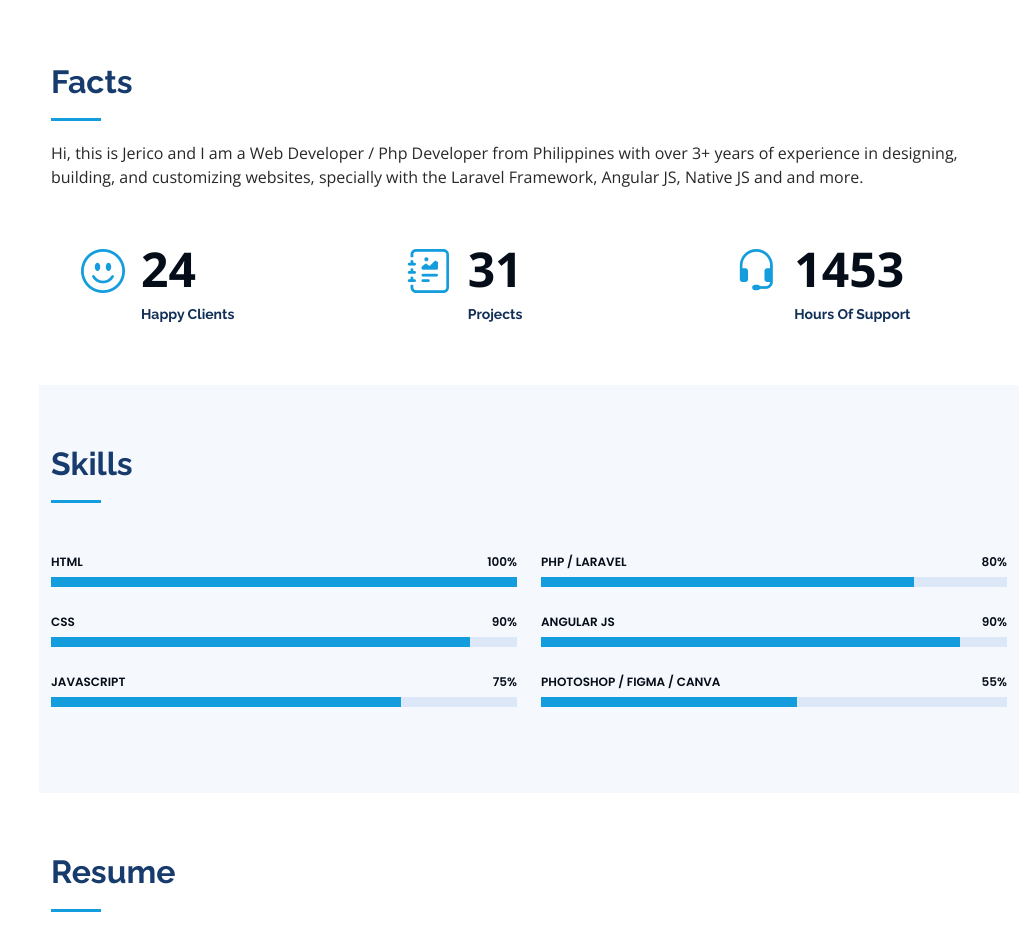
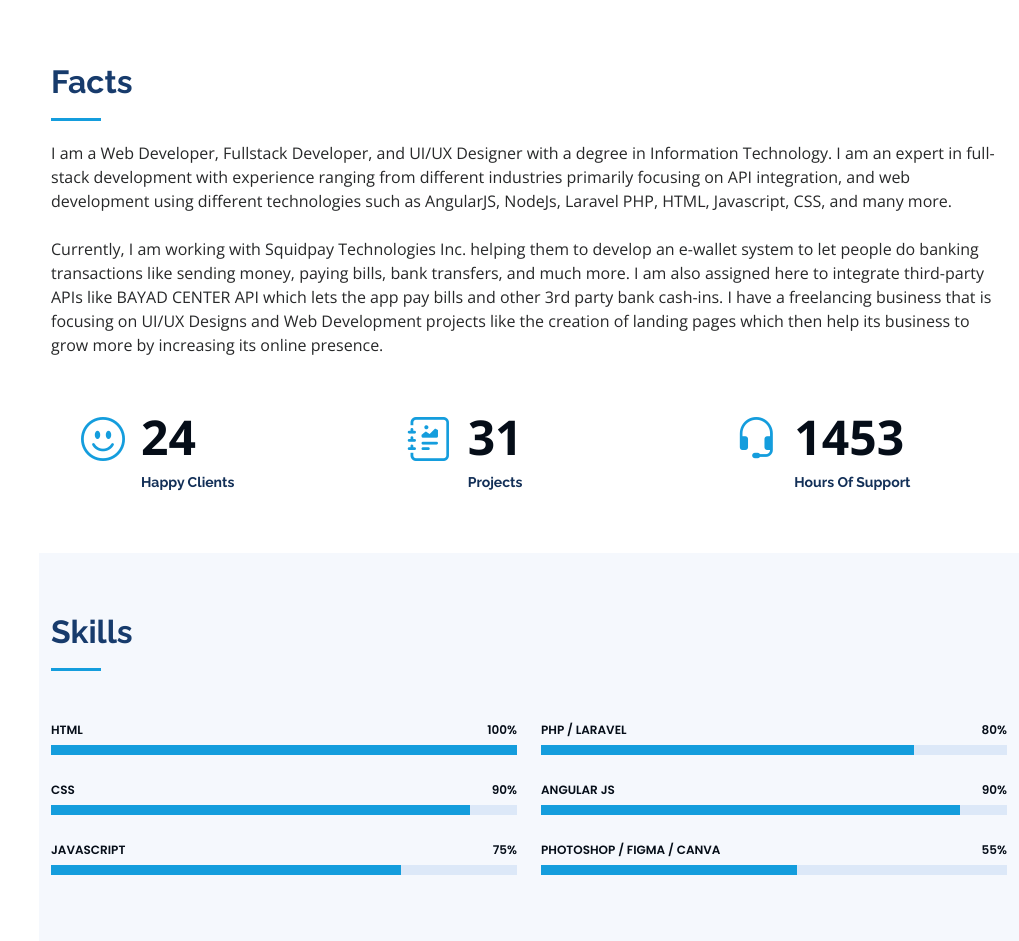
Before and after one commit to echodunchie/echo, a plain HTML site: page index.html in a window 1280 px wide. Shown: the part 1409-2350 px from the top of the page, without its empty margins (261-1280 px from the left). Drawn offline with nearby package versions, Linux system fonts and the light colour scheme.

Commit message:
edited facts about me

```diff
--- a/index.html
+++ b/index.html
@@ -134,7 +134,17 @@
 
         <div class="section-title">
           <h2>Facts</h2>
-          <p>Hi, this is Jerico and I am a Web Developer / Php Developer from Philippines with over 3+ years of experience in designing, building, and customizing websites, specially with the Laravel Framework, Angular JS, Native JS and and more.</p>
+          <p>I am a Web Developer, Fullstack Developer, and UI/UX Designer with a degree in Information Technology. I am an expert in
+          full-stack development with experience ranging from different industries primarily focusing on API integration, and web
+          development using different technologies such as AngularJS, NodeJs, Laravel PHP, HTML, Javascript, CSS, and many more.
+
+          <br><br>
+          Currently, I am working with Squidpay Technologies Inc. helping them to develop an e-wallet system to let people do
+          banking transactions like sending money, paying bills, bank transfers, and much more. I am also assigned here to
+          integrate third-party APIs like BAYAD CENTER API which lets the app pay bills and other 3rd party bank cash-ins.
+
+          I have a freelancing business that is focusing on UI/UX Designs and Web Development projects like the creation of
+          landing pages which then help its business to grow more by increasing its online presence.</p>
         </div>
 
         <div class="row no-gutters">
```
